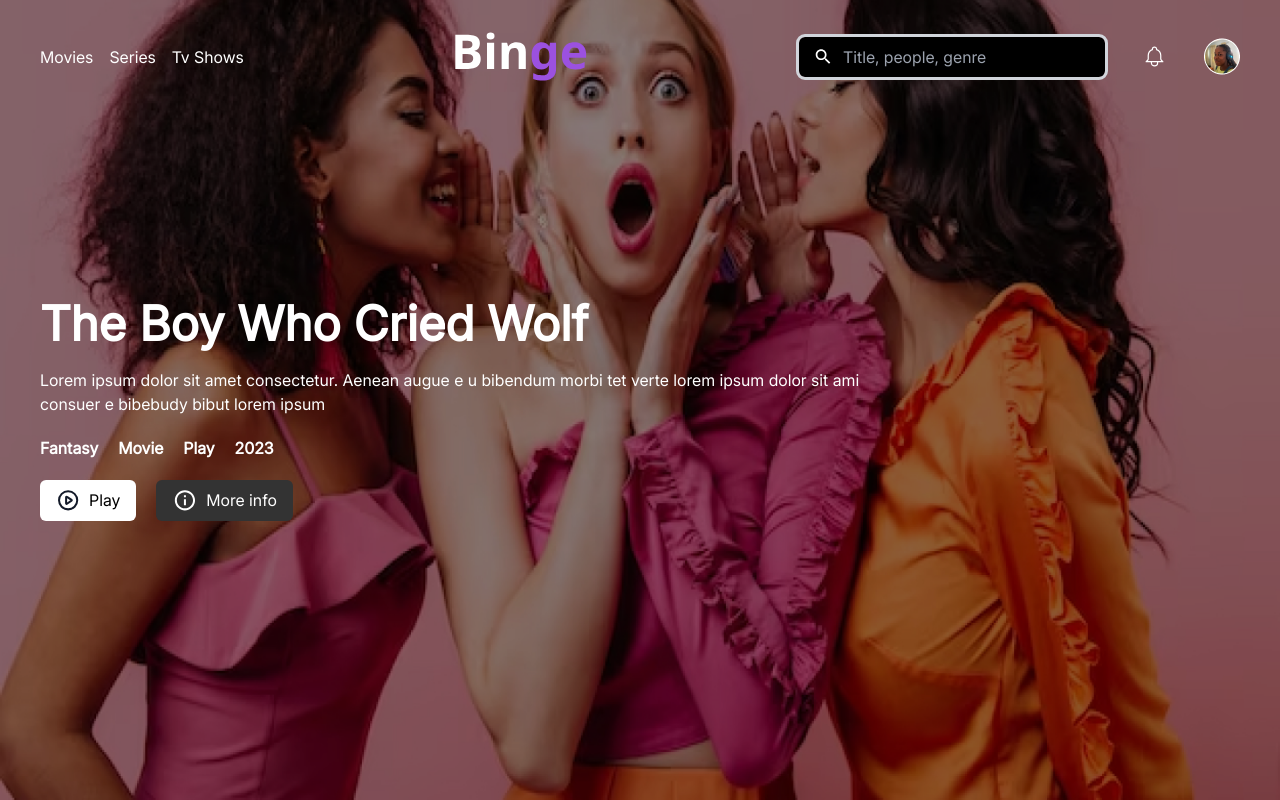
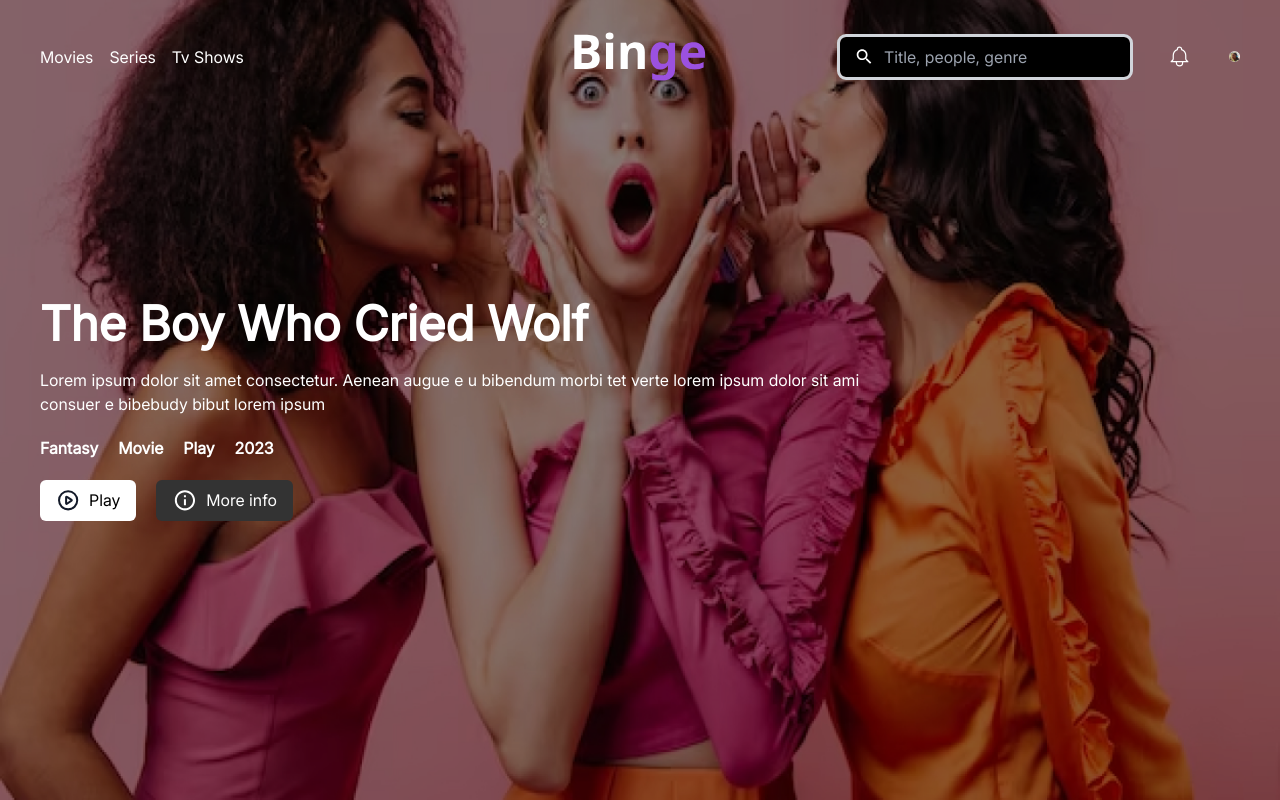
Before and after one commit to oseji/Binge, a React (Vite) app: page /SignedInLandingPage in a window 1280 px wide. Built offline with nearby package versions, Linux system fonts and the light colour scheme.

Commit message:
centered header logo

```diff
--- a/src/signed-in-landing-page/HeroSection.tsx
+++ b/src/signed-in-landing-page/HeroSection.tsx
@@ -49,15 +49,17 @@ const HeroSection = () => {
 
       {/* header for tablets and desktops */}
       <header className="bigScreenHeader">
-        <ul className="headerList">
+        <ul className="headerList xl:w-1/3">
           <li>Movies</li>
           <li>Series</li>
           <li>Tv Shows</li>
         </ul>
 
-        <img src={logo} alt="Binge Logo" className="headerLogo" />
+        <div className=" xl:w-1/3">
+          <img src={logo} alt="Binge Logo" className="headerLogo mx-auto" />
+        </div>
 
-        <ul className="flex flex-col md:flex-row items-center gap-4 lg:gap-10">
+        <ul className="flex flex-col md:flex-row items-center gap-4 lg:gap-10 xl:w-1/3">
           <div className=" flex flex-row items-center gap-3 bg-black text-white px-4 py-2 rounded-md outline outline-gray-300">
             <img src={searchIcon} alt="search icon" />
 
```
